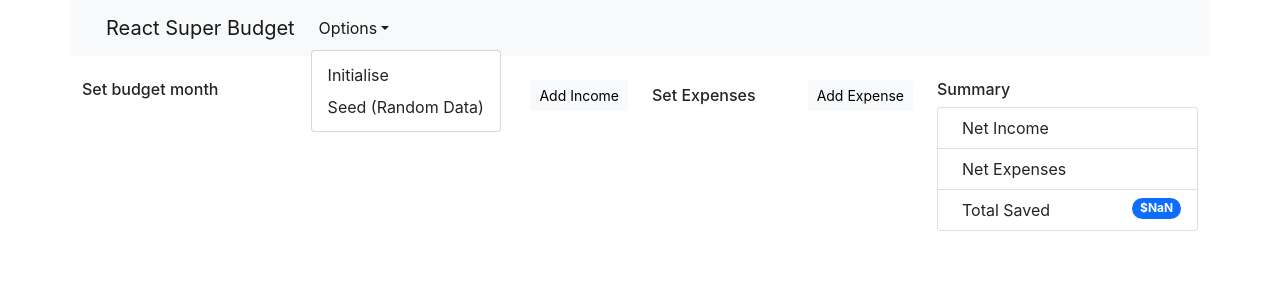
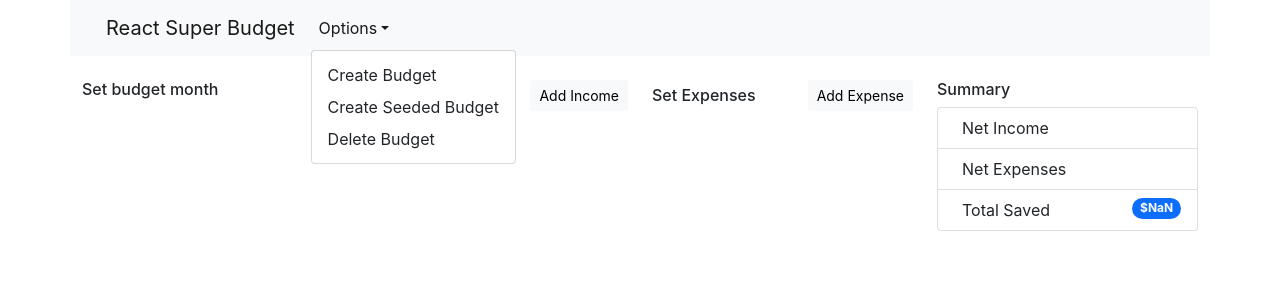
Before and after one commit to danielruffolodeveloper/superbudget-pwa, a React (Create React App) app in the folder client/: page / in a window 1280 px wide. Both pictures are taken after a click on the button "Options". Shown: the top 300 px of the page. Built offline with nearby package versions, Linux system fonts and the light colour scheme.

Commit message:
change to top bar

```diff
--- a/client/src/App.js
+++ b/client/src/App.js
@@ -1,7 +1,7 @@
 import { useEffect, useState } from 'react';
 
 // bootstrap
-import { Container, Row, Col, Tabs, Tab } from 'react-bootstrap';
+import { Container, Row, Col, Tabs, Tab , Button } from 'react-bootstrap';
 
 // components
 import ExpenseForm from './components/ExpenseForm';
--- a/client/src/components/BudgetSummary.js
+++ b/client/src/components/BudgetSummary.js
@@ -18,6 +18,7 @@ const BudgetSummary = () => {
   }, 0)
 
   const totalSaved = totalIncome - totalExpenses
+
   return (
     <>
       <h6>Summary</h6>
--- a/client/src/components/TopBar.js
+++ b/client/src/components/TopBar.js
@@ -3,7 +3,7 @@ import { useBudgets } from "../contexts/BudgetsContext"
 import { Navbar, Nav, NavDropdown, Container } from 'react-bootstrap';
 
 const TopBar = () => {
-    const { handleSeedBudgets, handleInitialiseBudgets } = useBudgets()
+    const { handleSeedBudgets, handleInitialiseBudgets,handleDeleteAllBudgets } = useBudgets()
     return (
         <Navbar collapseOnSelect expand="lg" bg="light" variant="light">
             <Container>
@@ -12,8 +12,9 @@ const TopBar = () => {
                 <Navbar.Collapse id="responsive-navbar-nav">
                     <Nav className="me-auto">
                         <NavDropdown title="Options" id="collasible-nav-dropdown">
-                            <NavDropdown.Item onClick={() => handleInitialiseBudgets()}>Initialise</NavDropdown.Item>
-                            <NavDropdown.Item onClick={() => handleSeedBudgets()}>Seed (Random Data)</NavDropdown.Item>
+                            <NavDropdown.Item onClick={() => handleInitialiseBudgets()}>Create Budget</NavDropdown.Item>
+                            <NavDropdown.Item onClick={() => handleSeedBudgets()}>Create Seeded Budget</NavDropdown.Item>
+                            <NavDropdown.Item onClick={() => handleDeleteAllBudgets()}>Delete Budget</NavDropdown.Item>
                         </NavDropdown>
                     </Nav>
                     <Nav>
--- a/client/src/contexts/BudgetsContext.js
+++ b/client/src/contexts/BudgetsContext.js
@@ -11,7 +11,7 @@ export function useBudgets() {
 
 export const BudgetsProvider = ({ children }) => {
     const [budgets, setBudgets] = useLocalStorage("budgets", [])
-    const [selectedBudget, setSelectedBudget] = useLocalStorage("selectedBudget", [])
+    const [selectedBudget, setSelectedBudget] = useLocalStorage("selectedBudget", {})
 
     const [editIncomeMode, setEditIncomeMode] = useState(false)
     const [editExpenseMode, setEditExpenseMode] = useState(false)
@@ -146,6 +146,14 @@ export const BudgetsProvider = ({ children }) => {
         setBudgets(budgetMonths)
     }
 
+    // handle delete budget
+    const handleDeleteAllBudgets = () => {
+        localStorage.clear()
+        setBudgets([])
+        setSelectedBudget([])
+    }
+
+
 
     const handleSeedBudgets = () => {
         // delete all local storage
@@ -245,7 +253,8 @@ export const BudgetsProvider = ({ children }) => {
                 handleShowIncomesModal,
                 handleShowExpensesModal,
                 showIncomeModal,
-                showExpenseModal
+                showExpenseModal,
+                handleDeleteAllBudgets
 
 
             }}
```
